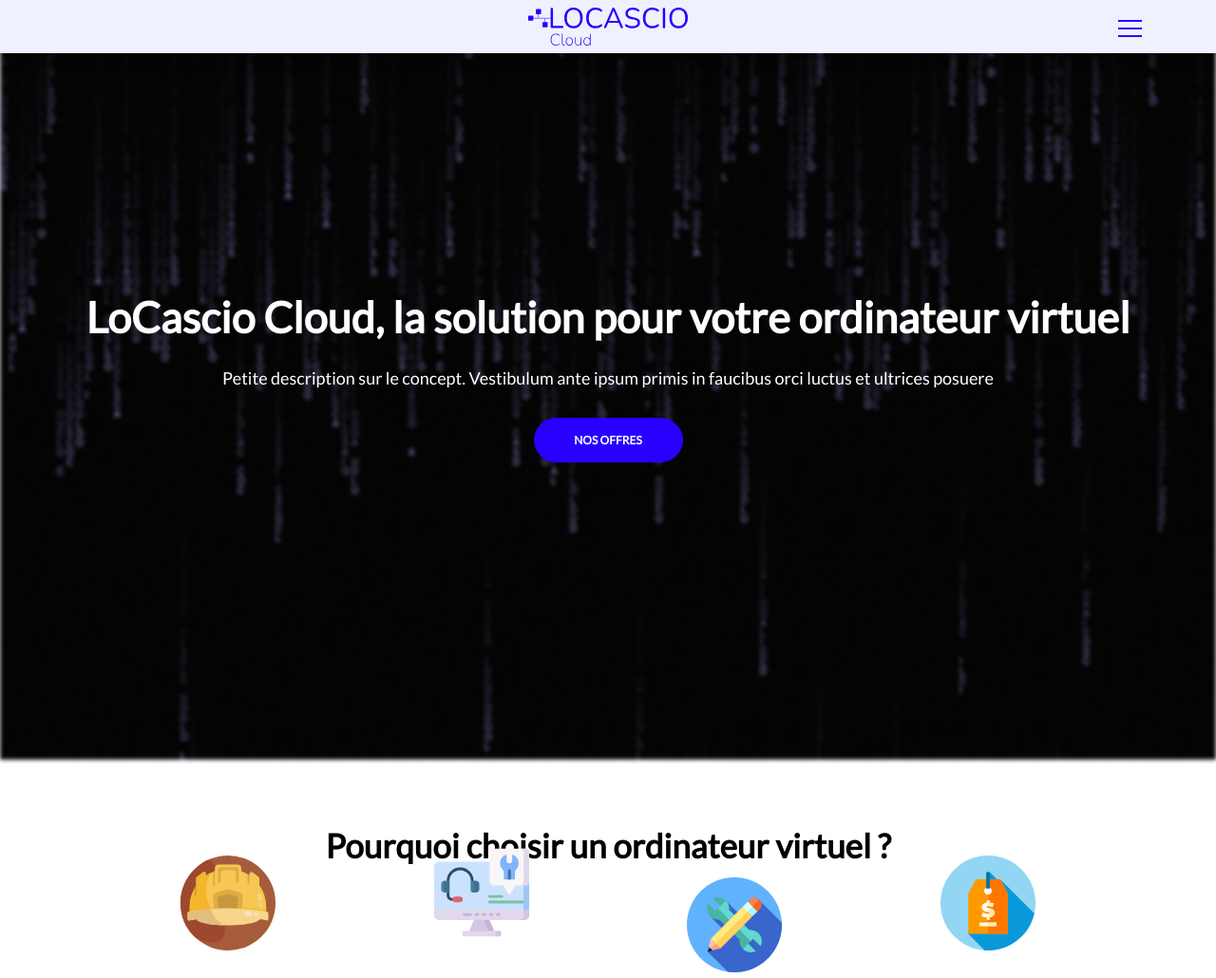
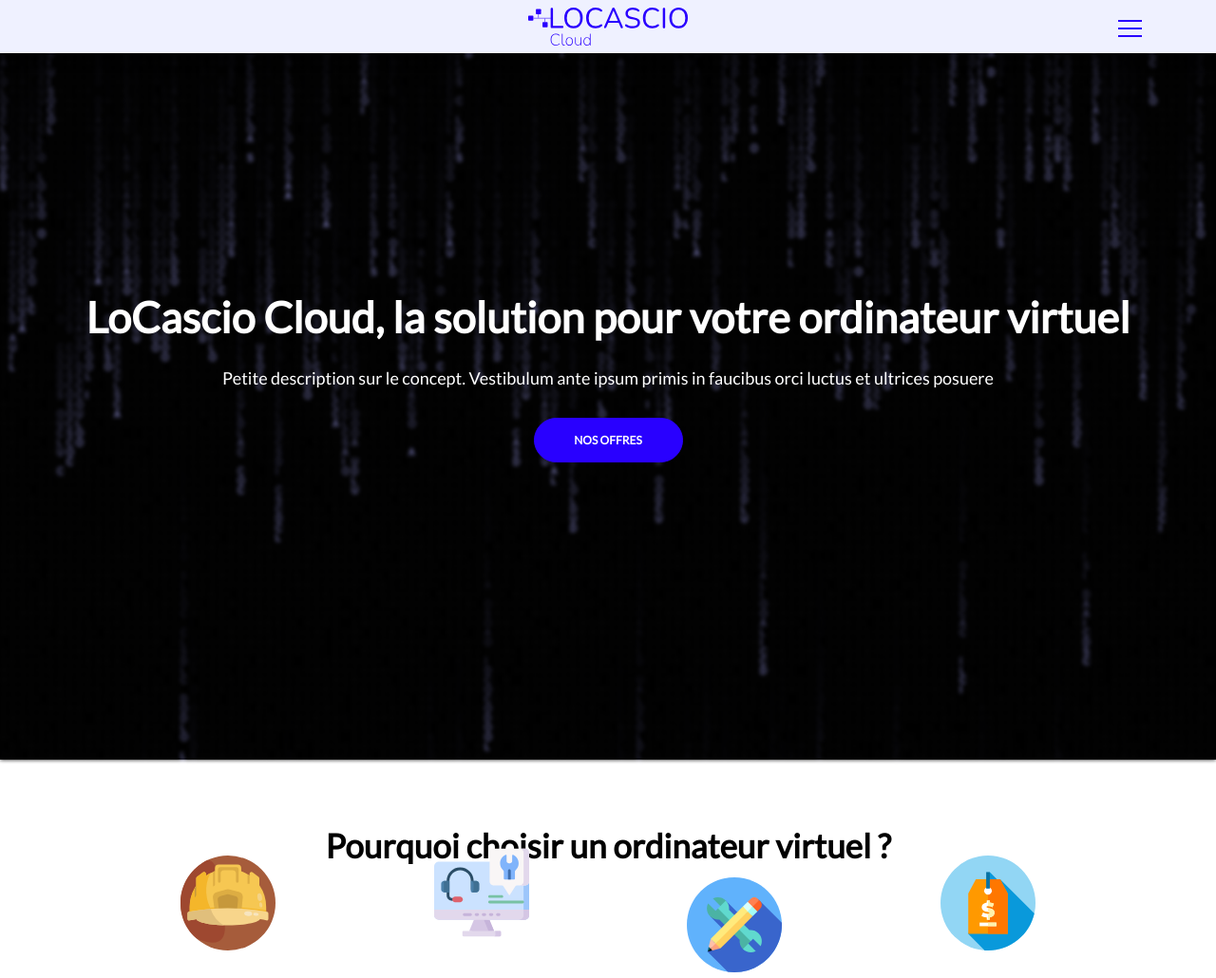
Before and after one commit to PPE-2020-21-EPSI-BDX/LOCASCIO-Cloud-Front, a PHP site: page / in a window 1280 px wide. Shown: the top 1030 px of the page at 95% size. Run offline with PHP 8.4, Linux system fonts and the light colour scheme; some libraries are stand-ins or nearby versions.

Commit message:
💄 (update) : BackgroundColor #000 on the parent canvas on the home

```diff
--- a/assets/css/default/style.css
+++ b/assets/css/default/style.css
@@ -309,6 +309,10 @@ a.left:hover:before {
     display: flex;
     justify-content: center;
     align-items: center;
+}
+
+#firstpage > div {
+    background-color: #000;
 }
 
 #container-home {
```
